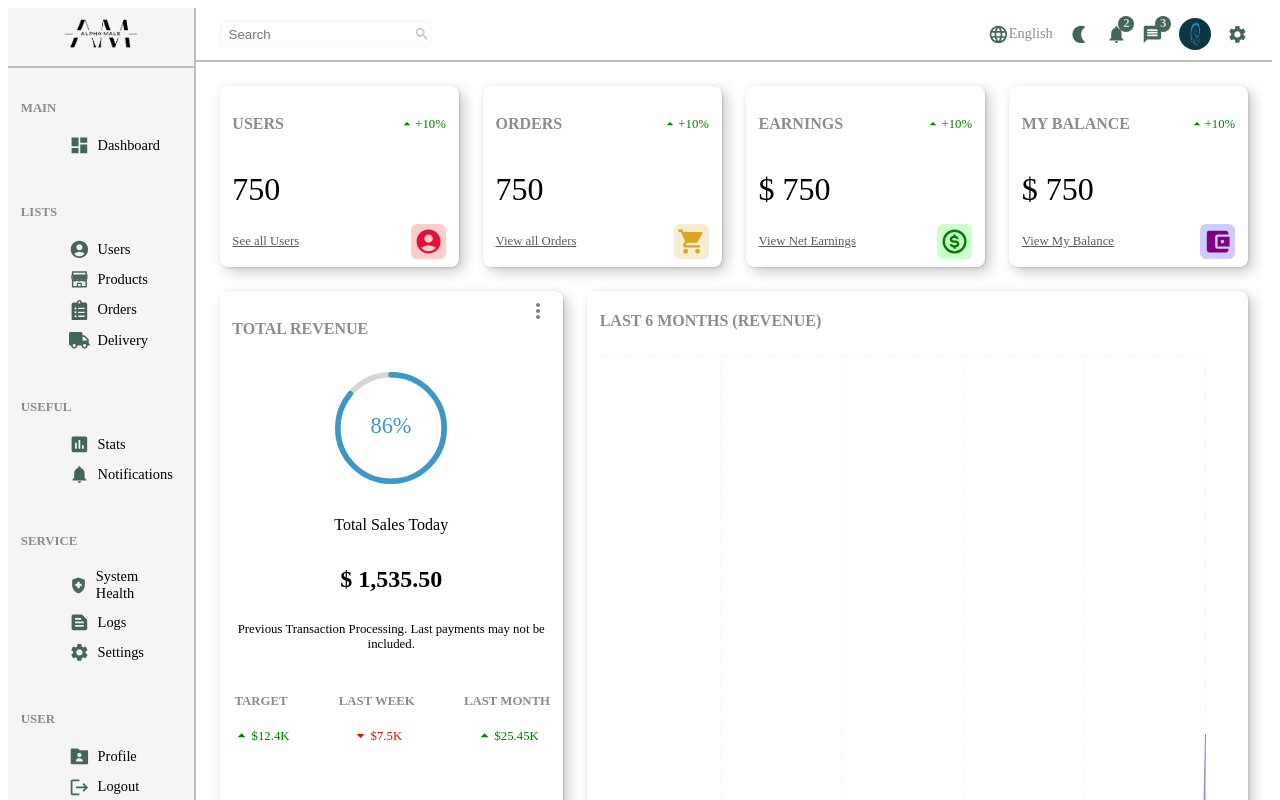
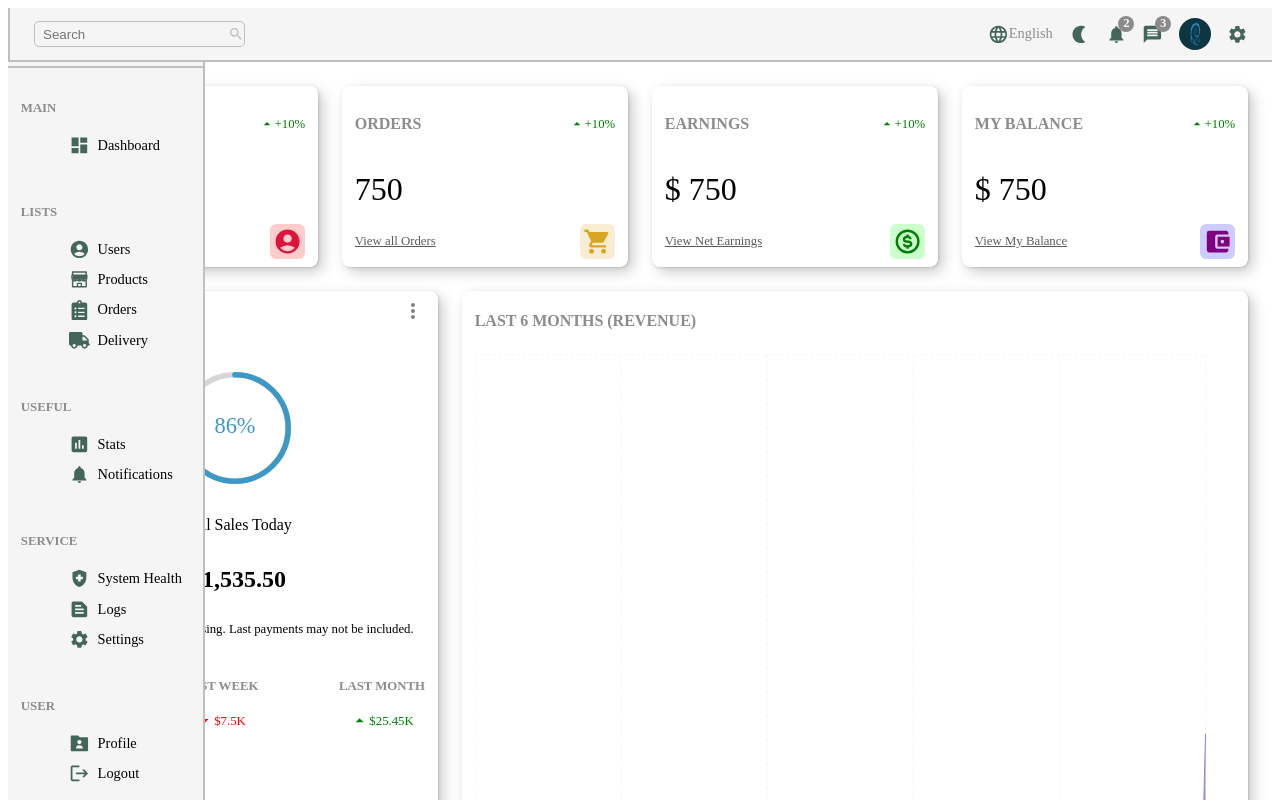
Before and after one commit to zeetaengrg/e-commerce-clothing-shop, a React (Create React App) app in the folder admin/: page / in a window 1280 px wide. Shown: the top 800 px of the page. Built offline with nearby package versions, Linux system fonts and the light colour scheme; the HTML template or start-up script is replaced by a standard one.

Commit message:
style(position): position of Navbar and Sidebar set to sticky and fixed respectively

```diff
--- a/admin/src/components/templates/Navbar/Navbar.scss
+++ b/admin/src/components/templates/Navbar/Navbar.scss
@@ -8,16 +8,20 @@
   align-items: center;
   justify-content: space-between;
   border-bottom: 2px solid $primary-clr-3;
+  border-left: 2px solid $primary-clr-3;
+  top: -0.1px;
+  background-color: $primary-clr-4;
+  position: sticky;
+  z-index: 999;
 
   .section-one {
     display: flex;
     align-items: center;
-    border: 1px solid $primary-clr-4;
+    border: 1px solid $primary-clr-3;
     border-radius: 5px;
 
     input {
       padding: 0.3rem 0.5rem;
-      border: 1px solid $primary-clr-4;
       border-radius: 5px;
       border: none;
       outline: none;
@@ -68,8 +72,8 @@
         height: 1rem;
         width: 1rem;
         border-radius: 50%;
-        background-color: $secondary-clr;
-        color: $secondary-clr-4;
+        background-color: #8B8B8B;
+        color: $primary-clr-4;
         display: grid;
         place-items: center;
         font-size: 0.8rem;
--- a/admin/src/components/templates/RevenueChart/RevenueChart.scss
+++ b/admin/src/components/templates/RevenueChart/RevenueChart.scss
@@ -2,11 +2,11 @@
 @import "styles/abstracts/mixins";
 
 .revenue {
+  @include box;
   display: flex;
   flex-direction: column;
   gap: 0.8rem;
   flex: 2;
-  @include box;
 
   .revenue-header {
     display: flex;
--- a/admin/src/components/templates/Sidebar/Sidebar.scss
+++ b/admin/src/components/templates/Sidebar/Sidebar.scss
@@ -6,6 +6,7 @@
   border-right: 2px solid $primary-clr-3;
   min-height: 100vh;
   background-color: $primary-clr-4;
+  position: fixed;
 
   .top {
     display: grid;
--- a/admin/src/components/templates/UserData/UserData.scss
+++ b/admin/src/components/templates/UserData/UserData.scss
@@ -1,8 +1,12 @@
+@import "styles/abstracts/mixins";
+
 .user {
   height: calc(100vh - 5.7rem);
   padding: 1rem;
 
   h1 {
+    @include heading;
+    font-size: 1.5rem;
     margin-bottom: 1rem;
   }
 
--- a/admin/src/components/templates/Widgets/Widgets.jsx
+++ b/admin/src/components/templates/Widgets/Widgets.jsx
@@ -77,7 +77,7 @@ const Widgets = ({ type }) => {
   }
 
   return (
-    <section className="widgets">
+    <article className="widgets">
       <header className="widgets-top">
         <h4>{data.title}</h4>
         <div className="top-percentage increase">
@@ -93,7 +93,7 @@ const Widgets = ({ type }) => {
         <a href="/#">{data.link}</a>
         {data.icon}
       </footer>
-    </section>
+    </article>
   );
 };
 
```
